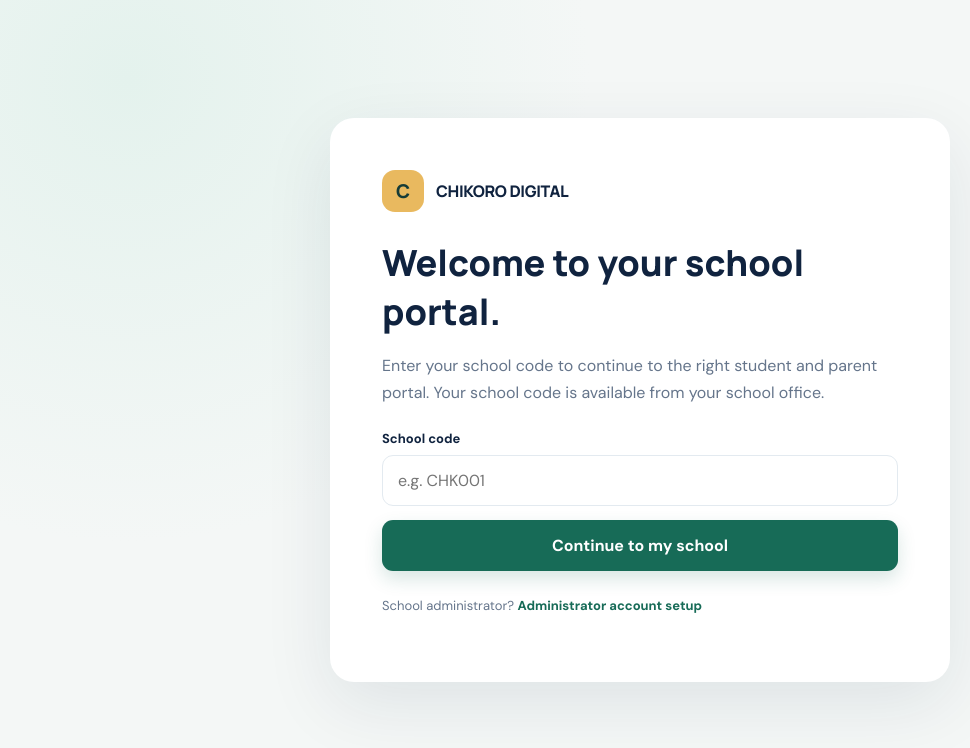
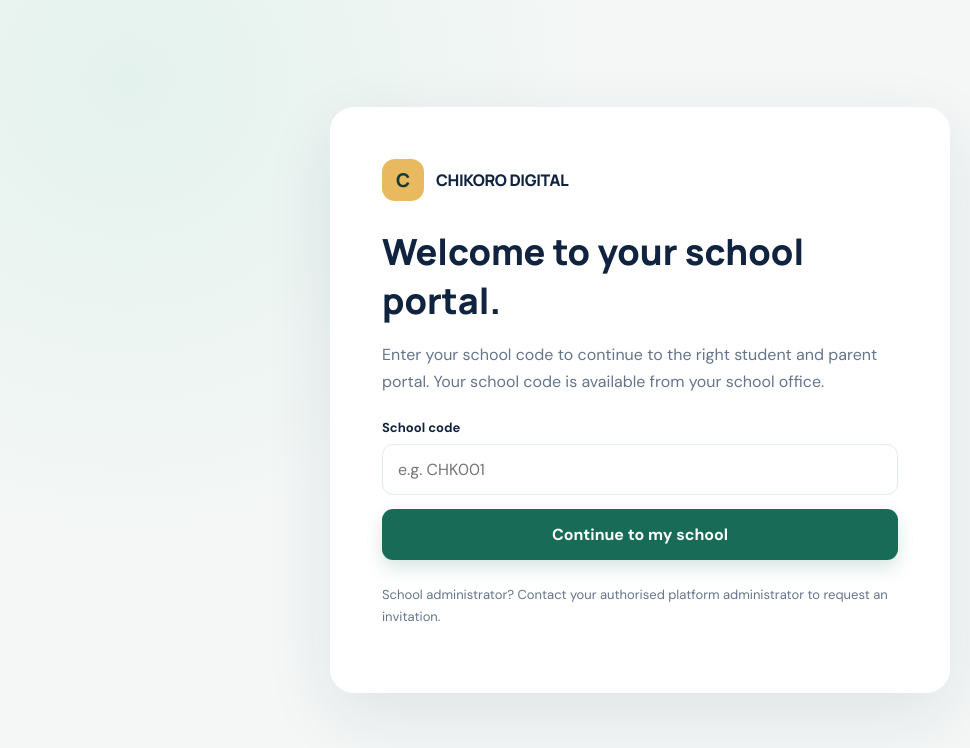
Before and after one commit to Mishtino/Chikoro-Digital, a Next.js app in the folder web/: page / in a window 1280 px wide. Shown: the top 748 px of the page, without its empty margins (0-970 px from the left). Built offline with nearby package versions, Linux system fonts and the light colour scheme.

Commit message:
security: direct school admins to invitation onboarding

```diff
--- a/web/pages/index.js
+++ b/web/pages/index.js
@@ -10,6 +10,6 @@ export default function Home() {
       <div className="field"><label htmlFor="home-school-code">School code</label><input id="home-school-code" value={code} onChange={e=>setCode(e.target.value)} placeholder="e.g. CHK001" required /></div>
       <button className="auth-button" type="submit">Continue to my school</button>
     </form>
-    <p style={{fontSize:13,marginTop:24}}>School administrator? <a href="/admin/register">Administrator account setup</a></p>
+    <p style={{fontSize:13,marginTop:24}}>School administrator? Contact your authorised platform administrator to request an invitation.</p>
   </section></main>;
 }
```
